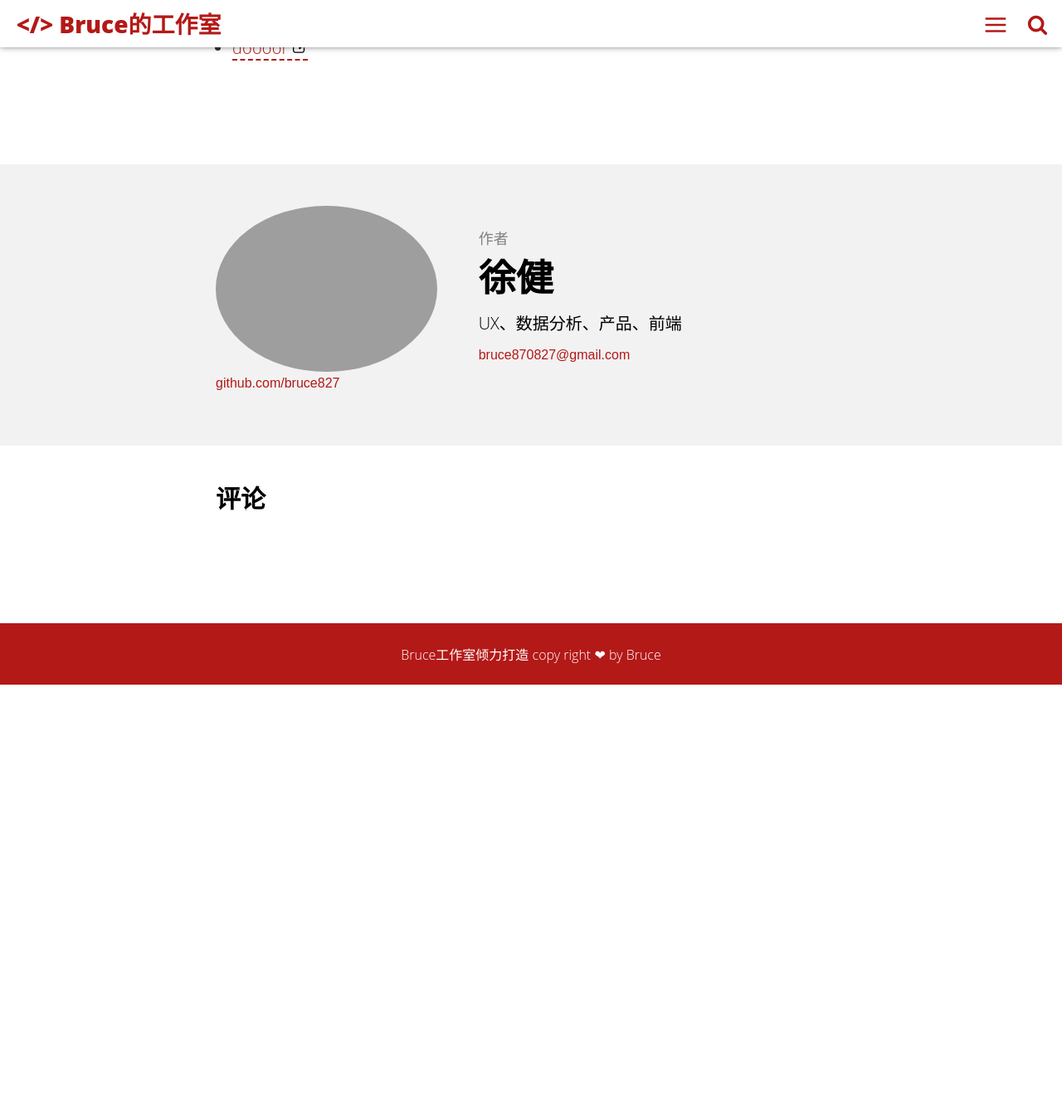
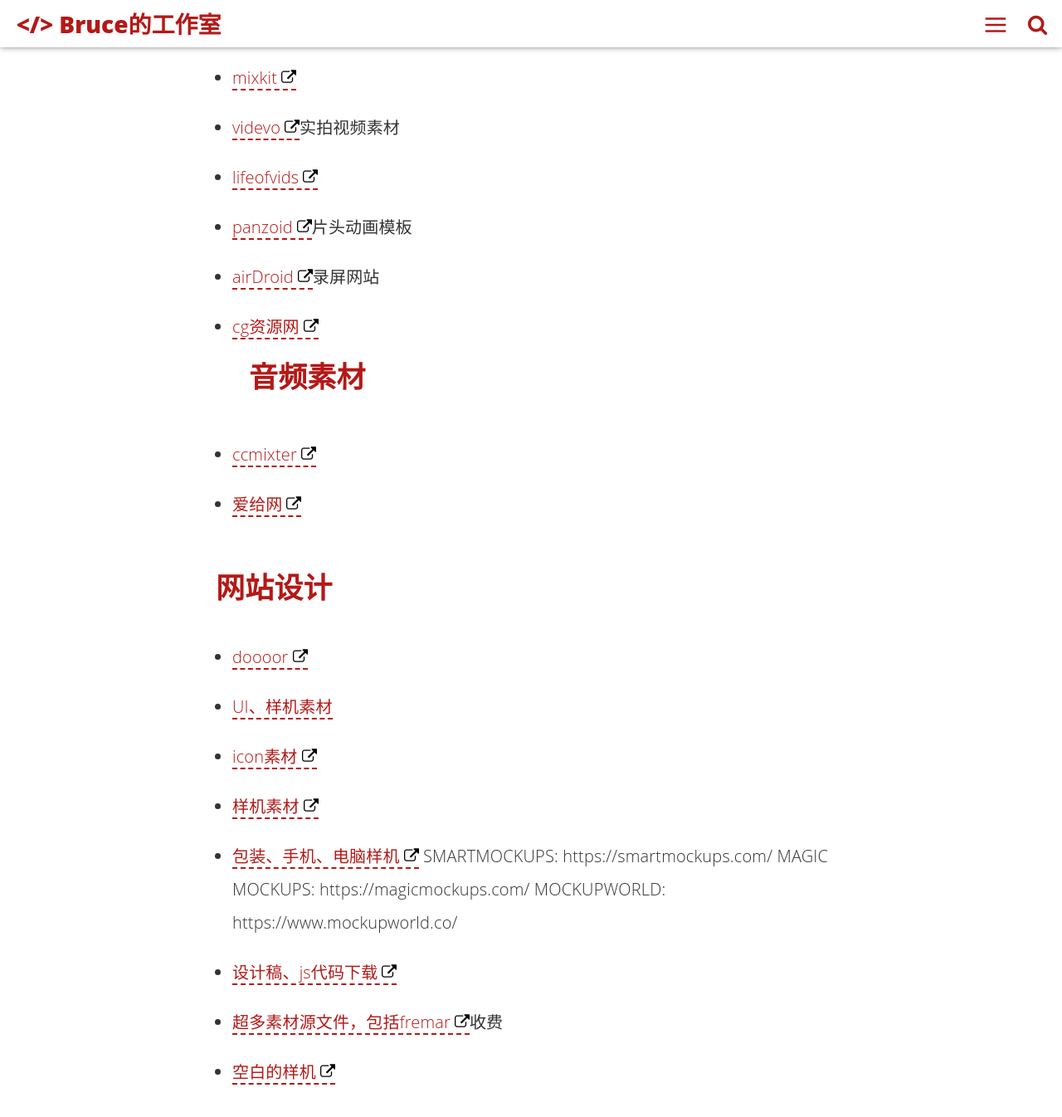
Before and after one commit to bruce827/portfolio, a Jekyll site: the page built from _posts/2018-05-08-UX-fav.md, in a window 1280 px wide and 1400 px high, scrolled down 8764 px. Shown: the top 1346 px of the window at 83% size. Built offline with Jekyll 4.4.1, drawn with Linux system fonts in a browser that asks for light colours; comment, search, counter and statistics services are not loaded; before the commit the page ends 9589 px from its top, so only the background shows below that; some of the changed text lies outside the part shown.

Commit message:
修复url

```diff
--- a/_config.yml
+++ b/_config.yml
@@ -2,11 +2,11 @@
 title: Bruce的工作室
 description: 个人Bolg
 # baseurl: "/cards-jekyll-template" # the subpath of your site, e.g. /blog
-# baseurl: "/portfolio"
+baseurl: "/portfolio"
 # url: "https://willianjusten.com.br" # the base hostname & protocol for your site e.g. http://willianjusten.com.br
 url: "https://bruce827.github.io/portfolio"
 # 测试本地环境
-baseurl: ''
+# baseurl: ''
 # url: ''
 # User settings
 username: 徐健
--- a/_posts/2018-05-08-UX-fav.md
+++ b/_posts/2018-05-08-UX-fav.md
@@ -36,6 +36,8 @@
 这个插件是Google官方提供的MD主题插件，目前google提供Baseline，Crane，Fortnightly，Shrine 一共四种主题供我们选择。
 ![Material]({{"/assets/img/HMI/material.png" | prepend: site.url }})
 ### [sketch免费资源](https://sketchrepo.com/tag/free-sketch-website-templates/)
+
+### [在线的sketch](https://artboard.studio/)
 
 ## Figma
 
@@ -76,7 +78,9 @@
 考虑到中文和windows环境，我还是比较推荐axure和UI样式框架的，前者虽然可以快速生成元型，但是如果要做到高保真，那你要付出的时间成本不亚于自己写一个demo。
 
 ## 字体选择
-[字体](https://mp.weixin.qq.com/s/5aU50bsRKRQpBVLS3f04hQ)
+- [字体](https://mp.weixin.qq.com/s/5aU50bsRKRQpBVLS3f04hQ)
+- [免费字体下载](https://www.zitijia.com/)（貌似最近不好用）
+
 
 ## 配色指南
 - [adobe color](https://color.adobe.com/zh/create)
@@ -93,6 +97,9 @@
 
 ## 在线海报制作
 - [创客贴](https://www.chuangkit.com/)
+- [remove](https://www.remove.bg)在线抠图网站
+- [图怪兽](https://818ps.com/?route_id=15654379278775&route=1,&after_route=1)
+
 
 ## 图片素材
 - [logo情报局](https://www.logonews.cn/mate/74444.html)
@@ -106,13 +113,32 @@
 - [gratisography](https://gratisography.com/)
 - [pexels](https://www.pexels.com/@jeshoots-com-147458)
 - [streetwill](http://streetwill.co/)
+- [pixiv](https://www.pixiv.net)二次元插画网站0
 ## 营销方案创意
 - [动脑杂志](https://www.brain.com.tw)
 
 ## 视频素材
 - [mixkit](https://mixkit.co/)
-- [videvo](https://www.videvo.net/)
+- [videvo](https://www.videvo.net/)实拍视频素材
 - [lifeofvids](https://lifeofvids.com/)
+- [panzoid](https://panzoid.com)片头动画模板
+- [airDroid](https://www.airdroid.com/zh-cn/)录屏网站
+- [cg资源网](https://www.cgown.com)
+## 音频素材
+- [ccmixter](http://ccmixter.org/)
+- [爱给网](http://www.aigei.com)
+
+
 
 ## 网站设计
 - [doooor](http://www.doooor.com/)
+- [UI、样机素材](uikit.me)
+- [icon素材](https://uispace.net/)
+- [样机素材](https://psddd.co)
+- [包装、手机、电脑样机](https://magicmockups.com)
+SMARTMOCKUPS: https://smartmockups.com/
+MAGIC MOCKUPS: https://magicmockups.com/
+MOCKUPWORLD: https://www.mockupworld.co/
+- [设计稿、js代码下载](https://freebiesbug.com)
+- [超多素材源文件，包括fremar](https://www.uplabs.com/posts/tool/figma)收费
+- [空白的样机](https://themockup.club/)
```
Also changed, not shown: _posts/2017-05-08-web-fav.md (+13 -0 lines).
